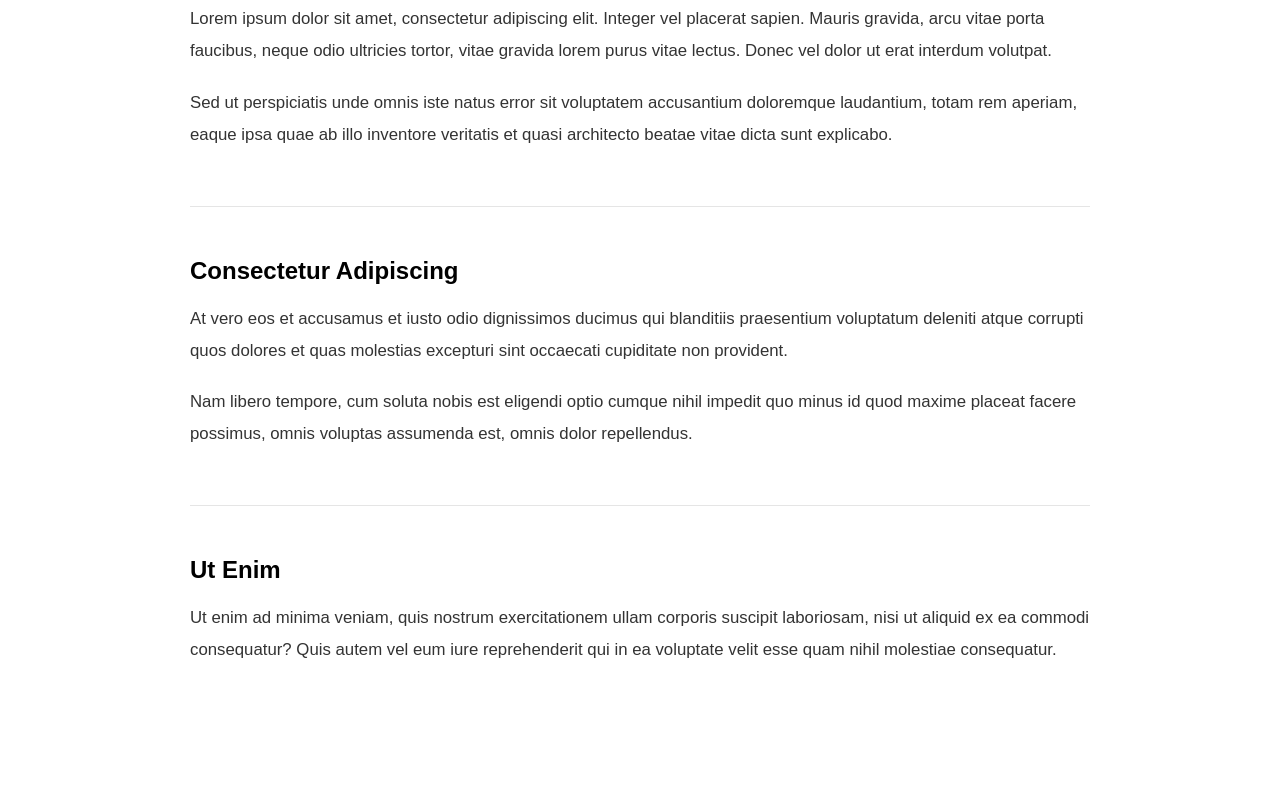
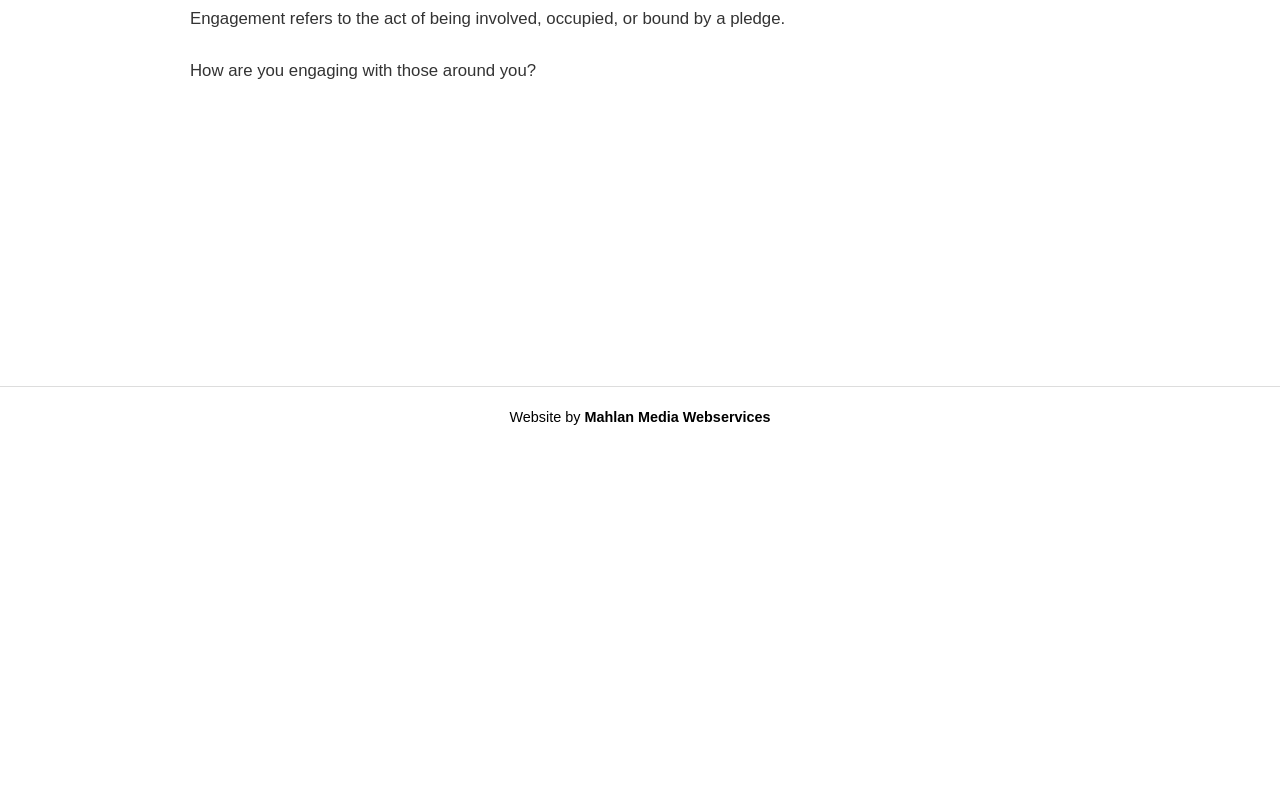
Before and after one commit to Caden-Zuehsow/realtherapy, a plain HTML site: page engagement/index.html in a window 1280 px wide. Shown: the part 353-1143 px from the top of the page. After the commit the page ends 800 px from the top, so only its background shows below. Drawn offline with Linux system fonts and the light colour scheme.

Commit message:
Change title and update engagement section
Updated the title and content to reflect engagement.

```diff
--- a/engagement/index.html
+++ b/engagement/index.html
@@ -4,7 +4,7 @@
 <meta charset="UTF-8">
 <meta name="viewport" content="width=device-width, initial-scale=1.0">
 
-<title>Reality | R.E.A.L Therapy Services</title>
+<title>Engagement | R.E.A.L Therapy Services</title>
 
 <style>
 *{
@@ -180,58 +180,16 @@ What does it mean?
 
 <section>
 
-<h2>Lorem Ipsum</h2>
+<h2>Engagement </h2>
 
 <p>
-Lorem ipsum dolor sit amet, consectetur adipiscing elit. Integer vel
-placerat sapien. Mauris gravida, arcu vitae porta faucibus, neque odio
-ultricies tortor, vitae gravida lorem purus vitae lectus. Donec vel
-dolor ut erat interdum volutpat.
+Engagement refers to the act of being involved, occupied, or bound by a pledge.
 </p>
 
 <p>
-Sed ut perspiciatis unde omnis iste natus error sit voluptatem
-accusantium doloremque laudantium, totam rem aperiam, eaque ipsa quae
-ab illo inventore veritatis et quasi architecto beatae vitae dicta
-sunt explicabo.
+How are you engaging with those around you?
 </p>
 
-</section>
-
-<hr>
-
-<section>
-
-<h2>Consectetur Adipiscing</h2>
-
-<p>
-At vero eos et accusamus et iusto odio dignissimos ducimus qui
-blanditiis praesentium voluptatum deleniti atque corrupti quos dolores
-et quas molestias excepturi sint occaecati cupiditate non provident.
-</p>
-
-<p>
-Nam libero tempore, cum soluta nobis est eligendi optio cumque nihil
-impedit quo minus id quod maxime placeat facere possimus, omnis
-voluptas assumenda est, omnis dolor repellendus.
-</p>
-
-</section>
-
-<hr>
-
-<section>
-
-<h2>Ut Enim</h2>
-
-<p>
-Ut enim ad minima veniam, quis nostrum exercitationem ullam corporis
-suscipit laboriosam, nisi ut aliquid ex ea commodi consequatur? Quis
-autem vel eum iure reprehenderit qui in ea voluptate velit esse quam
-nihil molestiae consequatur.
-</p>
-
-</section>
 
 </div>
 
```
